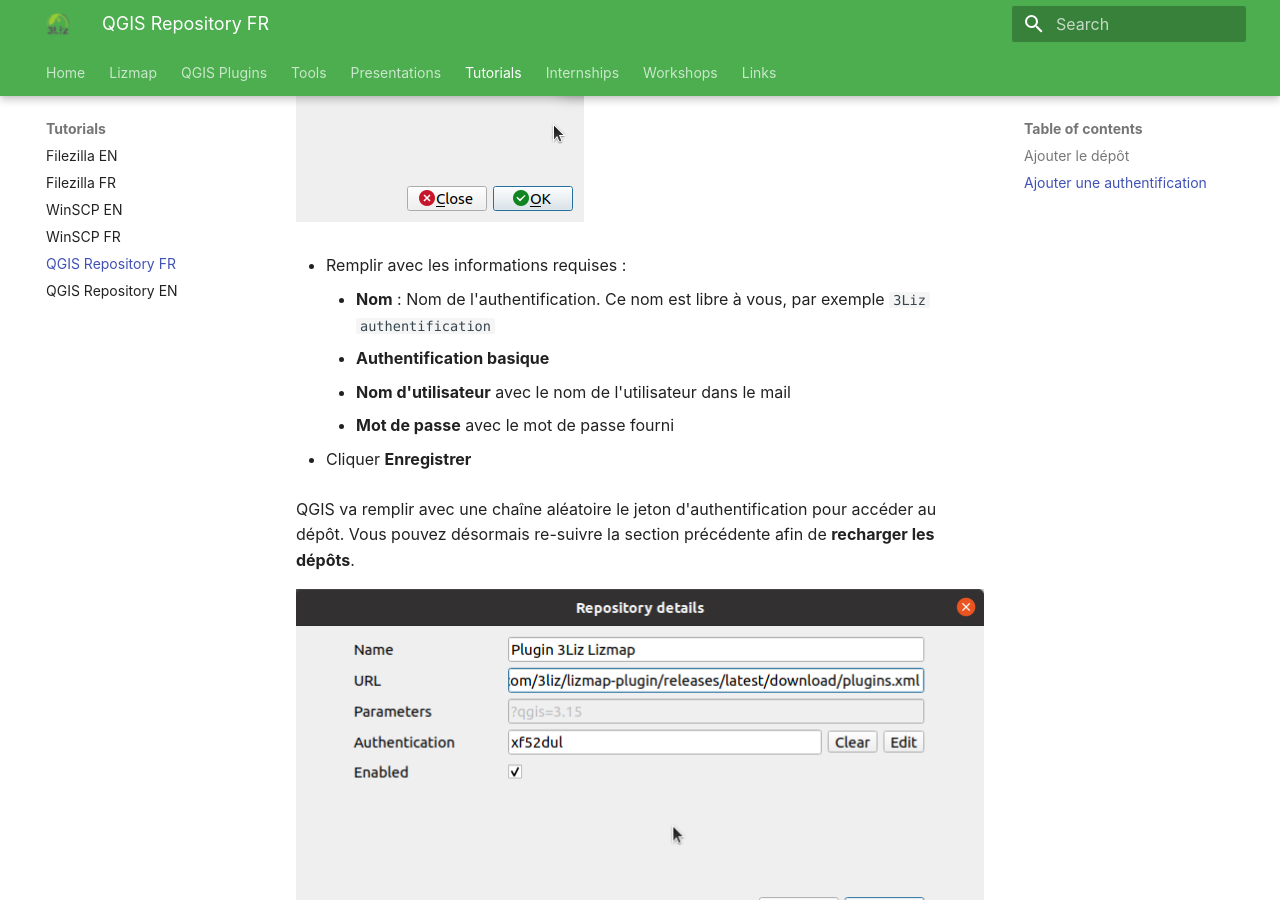
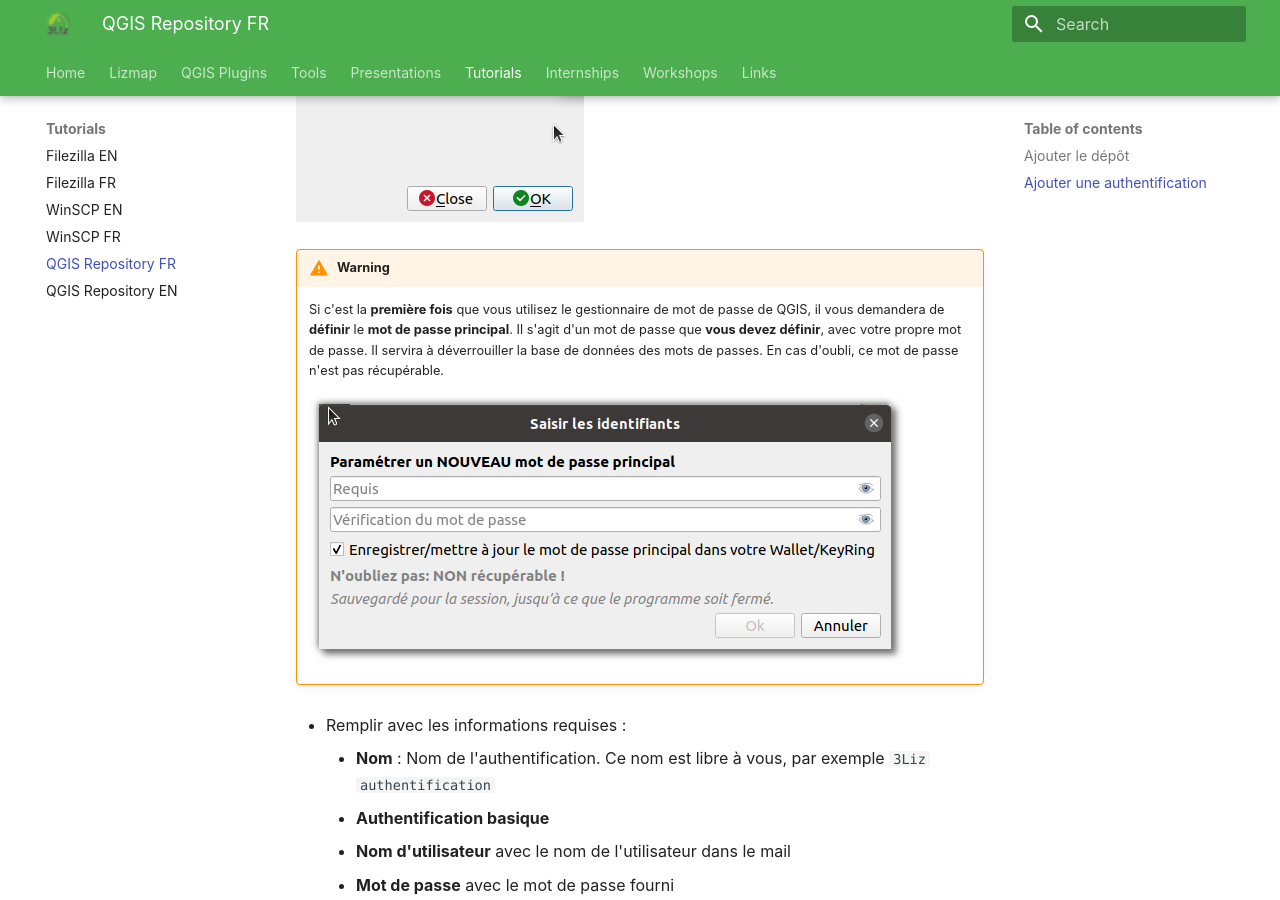
Before and after one commit to 3liz/3liz.github.io, an MkDocs documentation site: the page built from docs/tutorial/qgis-repository-fr.md, in a window 1280 px wide and 900 px high, scrolled down 2522 px. Built offline with MkDocs 1.6.1 and Material for MkDocs 9.7.7, drawn with Linux system fonts in a browser that asks for light colours; nearby versions of some CDN libraries.

Commit message:
Add the main QGIS master password

```diff
--- a/docs/tutorial/qgis-repository-fr.md
+++ b/docs/tutorial/qgis-repository-fr.md
@@ -46,6 +46,14 @@
 
 ![Add repository](./media/qgis_plugin_add_credentials_empty.png)
 
+!!! warning
+    Si c'est la **première fois** que vous utilisez le gestionnaire de mot de passe de QGIS, il vous demandera de
+    **définir** le **mot de passe principal**. Il s'agit d'un mot de passe que **vous devez définir**, avec votre propre
+    mot de passe. Il servira à déverrouiller la base de données des mots de passes. En cas d'oubli, ce mot de passe
+    n'est pas récupérable.
+
+    ![Mot de passe principal](./media/master-password-fr.png)
+
 * Remplir avec les informations requises :
     * **Nom** : Nom de l'authentification. Ce nom est libre à vous, par exemple `3Liz authentification`
     * **Authentification basique**
```
Also changed, not shown: docs/tutorial/qgis-repository-en.md (+7 -0 lines), docs/tutorial/media/master-password-en.png (added), docs/tutorial/media/master-password-fr.png (added).
